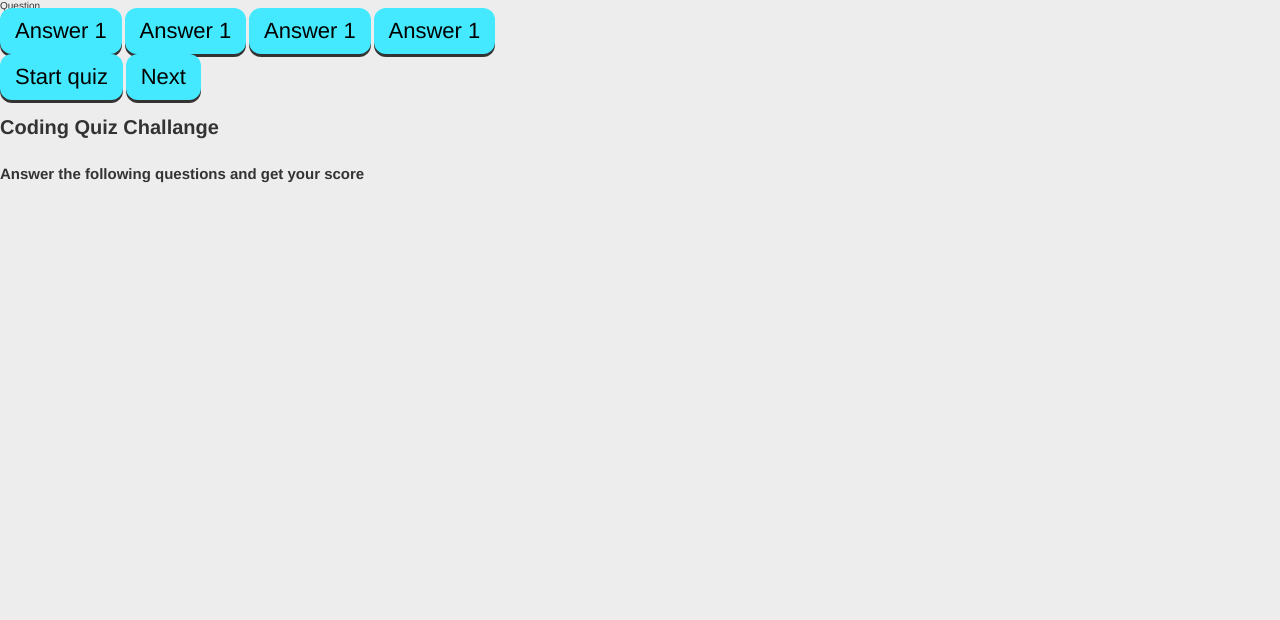
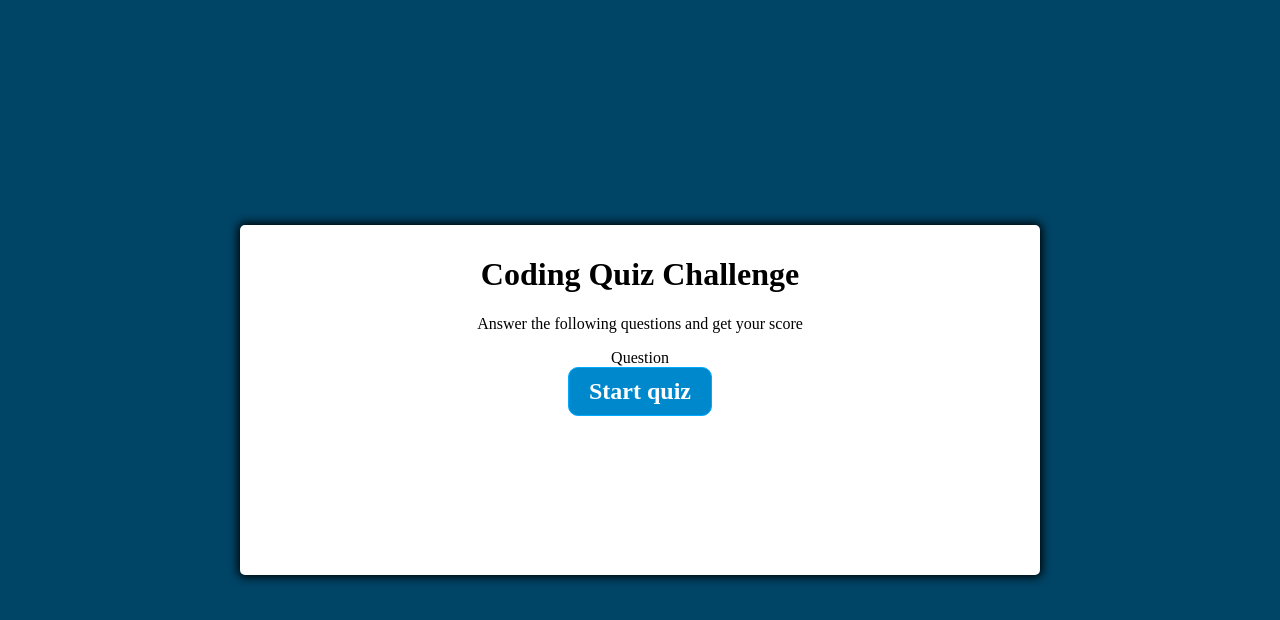
Before and after one commit to marioviana07/Quiz-Multi-Choice, a plain HTML site: page index.html in a window 1280 px wide. Drawn offline with Linux system fonts and the light colour scheme.

Commit message:
create buttons

```diff
--- a/Asset/CSS/style.css
+++ b/Asset/CSS/style.css
@@ -2,63 +2,93 @@
     *::before,
     *::after {
         box-sizing: border-box;
-    font-family: 'Franklin Gothic Medium', 'Arial Narrow', Arial, sans-serif;
+        font-family: Gotham Rounded;
     }
 
      :root {
-    --primary: #44e9ff;
-    --secondary: #497980;
-    --tertiary: rgb(192, 246, 253);
-    --grey: #333;
-    font-size: 62.5%;
+        --hue-neutral: 200;
+        --hue-correct: 145;
+        --hue-wrong: 0;
     }
 
     body {
-    background: #ededed;
-    color: var(--grey);
+        --hue: var(--hue-neutral);
         margin: 0;
         padding: 0;
         display: flex;
-    min-height: 100vh;
-    flex-direction: column;
-    font-family: Verdana, Geneva, Tahoma, sans-serif;
+        width: 100vw;
+        height: 100vh;
+        justify-content: center;
+        align-items: center;
+        background-color: hsl(var(--hue), 100%, 20%);
     }
 
-header {
-    background: var(--secondary);
-    padding: 30px 25px;
-    border-bottom: 5px solid var(--primary);
+    body.correct {
+        --hue: var(--hue-correct)
+    }
+
+    body.wrong {
+        --hue: var(--hue-wrong)
+    }
+
+    .h1 {
+        ;
+    }
+
+    .container {
+        width: 800px;
+        height: 350px;
+        max-width: 100%;
+        background-color: white;
+        border-radius: 5px;
+        padding: 10px;
+        box-shadow: 0 0 10px 2px;
+        text-align-last: center;
+    }
+
+    .btn-grid {
+        display: grid;
+        grid-template-columns: repeat(2, auto);
+        gap: 10px;
+        margin: 20px 0;
     }
 
     .btn {
+        --hue: var(--hue-neutral);
+        border: 1px solid hsl(var(--hue), 100%, 50%);
+        background-color: hsl(var(--hue), 100%, 40%);
+        border-radius: 10px;
+        padding: 5px 10px;
+        color: white;
         outline: none;
-    border: none;
-    display: inline-block;
-    padding: 10px 15px;
-    background: var(--primary);
-    font-size: 2.2rem;
-    border-radius: 12px;
-    position: relative;
-    top: -3px;
-    box-shadow: 0 3px var(--grey);
     }
 
     .btn:hover {
-    box-shadow: 0 2px var(--grey);
-    top: -2px;
+        border-color: black;
     }
 
-.btn:active {
-    box-shadow: 0 0px var(--grey);
-    top: 0;
+    .btn.correct {
+        --hue: var(--hue-correct);
+        color: purple;
     }
 
-.h1 {
+    .btn.wrong {
+        --hue: va(--hue-wrong);
+    }
+
+    .start-btn,
+    .next-btn {
+        font-size: 1.5rem;
         font-weight: bold;
-    font-size: 30px;
-    color: white;
-    margin: 0;
-    transition: transform .3s ease-in;
-    -webkit-transition: all .4s ease-in;
-    transition: all .4s ease-in;
+        padding: 10px 20px;
     }
+
+    .controls {
+        display: flex;
+        justify-content: center;
+        align-items: center;
+    }
+
+    .hide {
+        display: none;
+    }
--- a/index.html
+++ b/index.html
@@ -6,27 +6,31 @@
     <meta name="viewport" content="width=device-width, initial-scale=1.0">
     <title>Quiz</title>
     <link rel="stylesheet" href="./Asset/CSS/style.css">
+
 </head>
 
 <body>
     <div class="container">
-        <div class="question-container" class="hide"> </div>
+
+        <h1>Coding Quiz Challenge</h1>
+        <p>Answer the following questions and get your score</p>
+        <div class="question-container" class="hide">
             <div id="question">Question</div>
-        <div id="answer-buttons" class="btn-grid">
+            <div id="answer-buttons" class="btn-grid hide">
                 <button class="btn">Answer 1</button>
-            <button class="btn">Answer 1</button>
-            <button class="btn">Answer 1</button>
-            <button class="btn">Answer 1</button>
+                <button class="btn">Answer 2</button>
+                <button class="btn">Answer 3</button>
+                <button class="btn">Answer 4</button>
             </div>
         </div>
+
         <div class="controls">
             <button id="start-btn" class="start-btn btn"> Start quiz</button>
             <button id="next-btn" class="next-btn btn btn hide">Next</button>
 
         </div>
-    <h1 class="title">Coding Quiz Challange</h1>
-    <h2>Answer the following questions and get your score</h2>
 
+    </div>
 
     <script src="./Asset/JS/script.js"></script>
 </body>
```
Also changed, not shown: 1 other file. Lines whose indentation alone changed are shown as unchanged.
